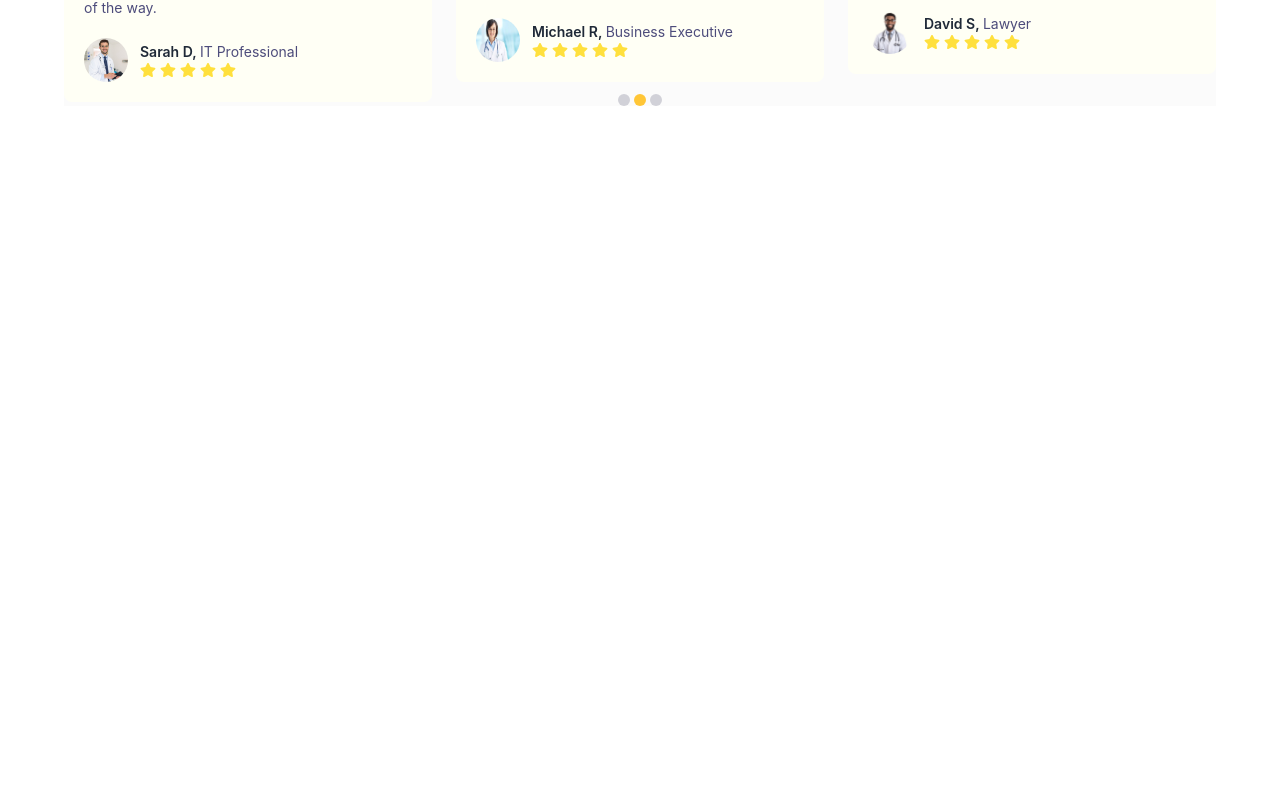
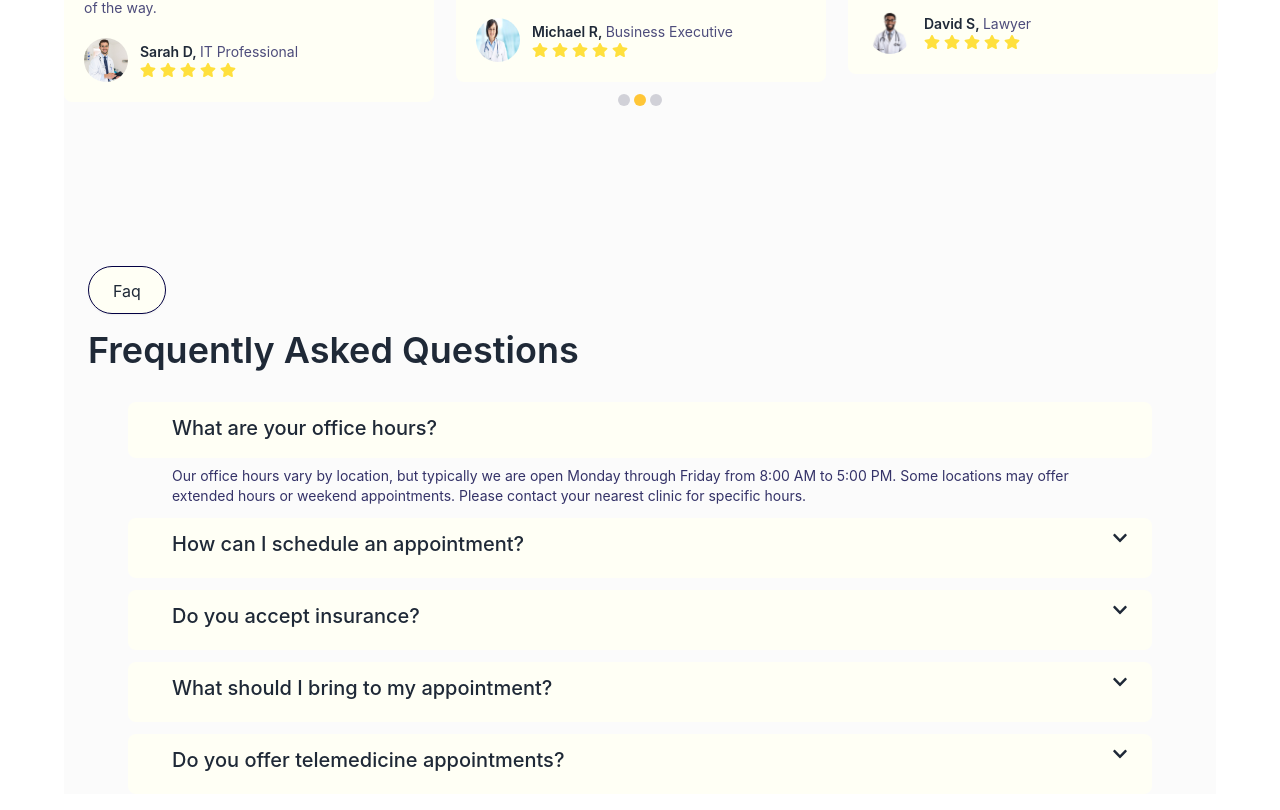
Before and after one commit to Monwar23/my-task, a React (Vite) app: page / in a window 1280 px wide. Shown: the part 3057-3867 px from the top of the page. Before the commit the page ends 3323 px from the top, so only its background shows below. Built offline with nearby package versions, Linux system fonts and the light colour scheme.

Commit message:
completed Faq section

```diff
--- a/src/App.jsx
+++ b/src/App.jsx
@@ -2,6 +2,7 @@ import Banner from "./components/Banner"
 import ComprehensiveCareUnit from "./components/ComprehensiveCareUnit"
 import EmpoweringHealth from "./components/EmpoweringHealth"
 import Navbar from "./components/Navbar"
+import Question from "./components/Question"
 import Testomonial from "./components/Testomonial"
 import WhoWeAre from "./components/WhoWeAre"
 
@@ -15,6 +16,7 @@ function App() {
     <WhoWeAre></WhoWeAre>
     <EmpoweringHealth></EmpoweringHealth>
   <Testomonial></Testomonial>
+  <Question></Question>
   </div>
 
   )
--- /dev/null
+++ b/src/components/Question.jsx
@@ -0,0 +1,45 @@
+import { FaChevronDown } from "react-icons/fa";
+
+const Question = () => {
+    return (
+        <div className="mb-40">
+            <div className=" sm:px-6">
+                <div>
+                    <h2 className="btn border-[#020043] bg-[#FFFFF5] rounded-3xl px-6 py-3 font-normal text-base mb-4 inline-block">Faq</h2>
+                    <h1 className="text-4xl font-semibold mb-8">Frequently Asked Questions</h1>
+                </div>
+                <div className="max-w-5xl mx-auto">
+                    <div className="space-y-3">
+
+                        <div className="">
+                            <h3 className="text-xl font-medium mb-2 pl-11 pt-3 pb-4 bg-[#FFFFF5] rounded-lg "> What are your office hours?</h3>
+                            <p className="px-11 text-[#343268] text-sm">
+                            Our office hours vary by location, but typically we are open Monday through Friday from 8:00 AM to 5:00 PM. Some locations may offer extended hours or weekend appointments. Please contact your nearest clinic for specific hours.
+                            </p>
+                        </div>
+                        <div className="bg-[#FFFFF5] rounded-lg pr-6 pt-3 pb-3 flex justify-between">
+                            <h3 className="text-xl font-medium mb-2 pl-11">How can I schedule an appointment?</h3>
+                            <FaChevronDown></FaChevronDown>
+                        </div>
+                        <div className="bg-[#FFFFF5] rounded-lg pr-6 pt-3 pb-3 flex justify-between">
+                            <h3 className="text-xl font-medium mb-2 pl-11">Do you accept insurance?</h3>
+                            <FaChevronDown></FaChevronDown>
+                        </div>
+                        <div className="bg-[#FFFFF5] rounded-lg pr-6 pt-3 pb-3 flex justify-between">
+                            <h3 className="text-xl font-medium mb-2 pl-11">What should I bring to my appointment?</h3>
+                            <FaChevronDown></FaChevronDown>
+                        </div>
+                        <div className="bg-[#FFFFF5] rounded-lg pr-6 pt-3 pb-3 flex justify-between">
+                            <h3 className="text-xl font-medium mb-2 pl-11">Do you offer telemedicine appointments?</h3>
+                            <FaChevronDown></FaChevronDown>
+                        </div>
+
+
+                    </div>
+                </div>
+            </div>
+        </div>
+    );
+};
+
+export default Question;
--- a/src/components/Testomonial.jsx
+++ b/src/components/Testomonial.jsx
@@ -7,7 +7,7 @@ const Testomonial = () => {
                 <h2 className="btn border-[#020043] bg-[#FFFFF5] rounded-3xl px-6 py-3 font-normal text-base mb-4">Testimonial</h2>
                 <h1 className="text-4xl font-semibold mb-8">What they say about us</h1>
             </div>
-           <div className="flex gap-6">
+           <div className="grid grid-cols-1 lg:grid-cols-3 gap-6">
            <div className="w-[370px] h-60">
                 <div className="bg-[#FFFFF5] rounded-lg p-5">
                     <h2 className="font-semibold text-xl mb-3">Expertise and Compassion Combined</h2>
```
